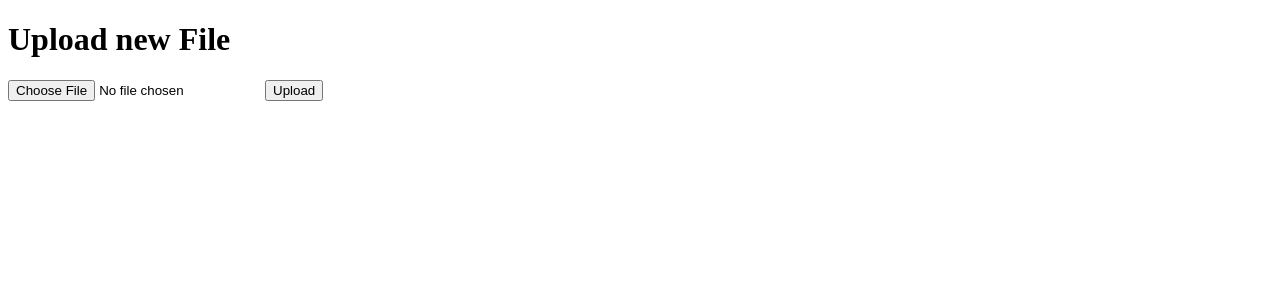
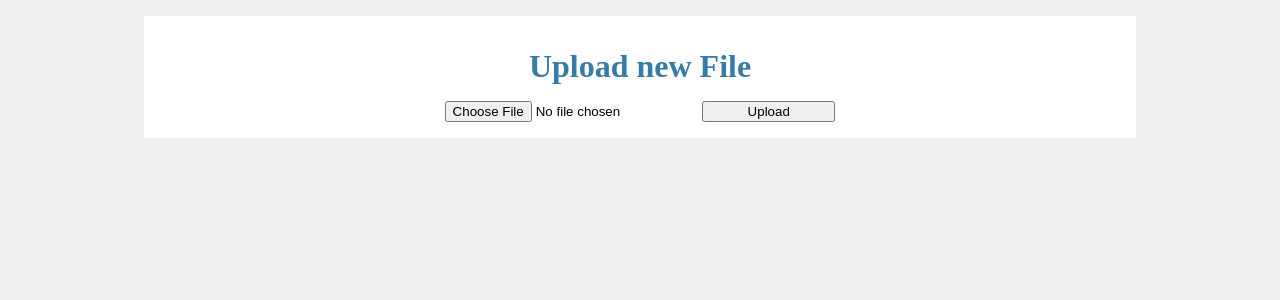
Before and after one commit to gbd850/yolov7-flask, a Flask app: page / in a window 1280 px wide. Shown: the top 300 px of the page. Run offline with Flask 3, Linux system fonts and the light colour scheme.

Commit message:
Add styling to HTML page

```diff
--- /dev/null
+++ b/static/style.css
@@ -0,0 +1,6 @@
+html { font-family: sans-serif; background: #eee; padding: 1rem; }
+body { max-width: 960px; margin: 0 auto; background: white; }
+h1 { font-family: serif; color: #377ba8; margin: 1rem 0; }
+.content { text-align: center; margin 0 auto; padding: 1rem }
+input.danger { color: #cc2f2e; }
+input[type=submit] { align-self: start; min-width: 10em; }
--- a/templates/index.html
+++ b/templates/index.html
@@ -1,15 +1,16 @@
 <!DOCTYPE html>
 <html>
 <head>
-<title>YOLO V7</title>
+    <title>YOLO V7 Uploader</title>
+    <link rel="stylesheet" href="{{ url_for('static', filename='style.css') }}">
 </head>
-<body>
+<body class="content">
 
 <h1>Upload new File</h1>
-    <form method=post enctype=multipart/form-data>
-      <input type=file name=file>
-      <input type=submit value=Upload>
-    </form>
+<form method=post enctype=multipart/form-data>
+    <input type=file name=file>
+    <input type=submit value=Upload>
+</form>
 
 </body>
 </html>
```
